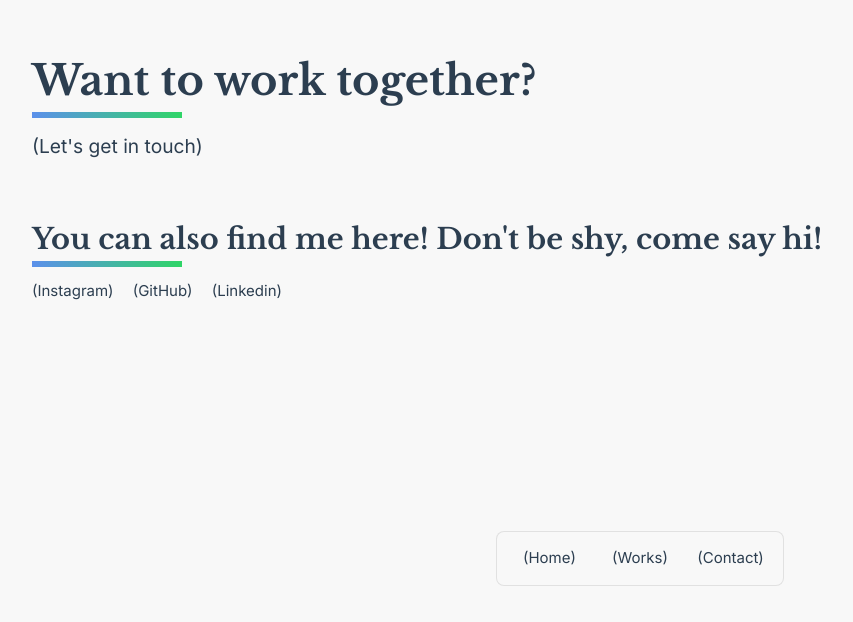
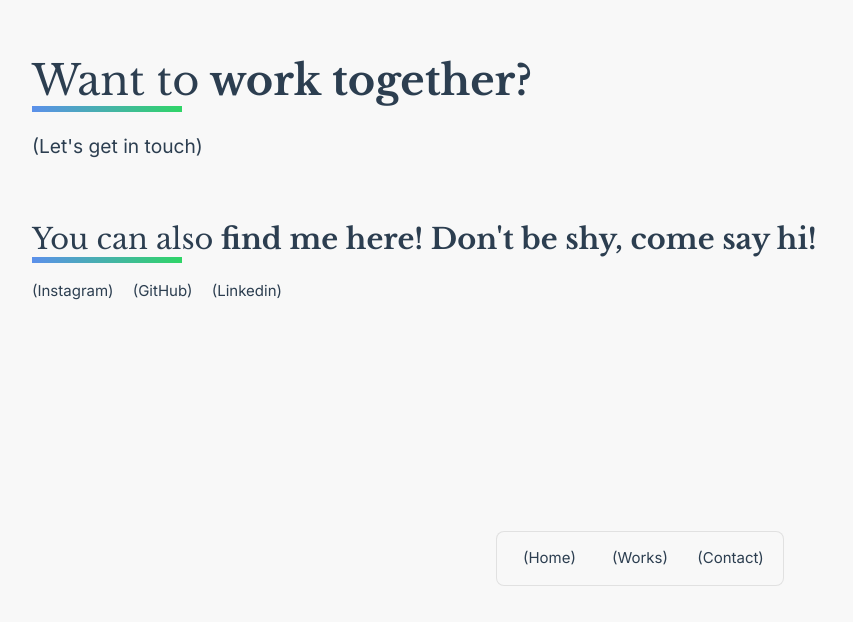
Before and after one commit to MathieuDubart/portfolio-vue, a Vue app: page /contact in a window 1280 px wide. Shown: the part 132-754 px from the top of the page, without its empty margins (0-853 px from the left). Built offline with nearby package versions, Linux system fonts and the light colour scheme.

Commit message:
testing/testing decorator position

```diff
--- a/src/components/Introduction.vue
+++ b/src/components/Introduction.vue
@@ -22,7 +22,7 @@
       </svg>
 
 
-    <h1 class="title decorator">Developer, Photographer <span class="gradient">&</span> SwiftUI lover.</h1>
+    <h1 class="title"><span class="decorator">Developer,</span> Photographer <span class="gradient">&</span> SwiftUI lover.</h1>
     <div class="container-get-in-touch">
       <RouterLink to="/works" class="discover-work links"><h3 class="subtitle">(Discover my work)</h3></RouterLink>
     </div>
--- a/src/views/ContactView.vue
+++ b/src/views/ContactView.vue
@@ -1,9 +1,9 @@
 <template>
   <div class="contact">
-    <h1 class="title decorator"> Want to work together? </h1>
+    <h1 class="title"><span class="decorator">Want to</span> work together? </h1>
     <a href="mailto:hello@mathieu-dubart.fr"> <h3 class="subtitle links"> (Let's get in touch) </h3> </a>
 
-    <h2 class="title decorator">You can also find me here! Don't be shy, come say hi!</h2>
+    <h2 class="title"><span class="decorator">You can also</span> find me here! Don't be shy, come say hi!</h2>
     <div class="networks-container">
       <a href="https://instagram.com/mathieudbrt" target="_blank" class="links">(Instagram)</a>
       <a href="https://github.com/mathieudubart" target="_blank" class="links">(GitHub)</a>
--- a/src/views/WorksView.vue
+++ b/src/views/WorksView.vue
@@ -39,7 +39,7 @@
 
 <template>
   <div class="works">
-    <h1 class="title decorator"> Discover my work </h1>
+    <h1 class="title"><span class="decorator">Discover</span> my work </h1>
 
 
     <div class="filters-container">
```
